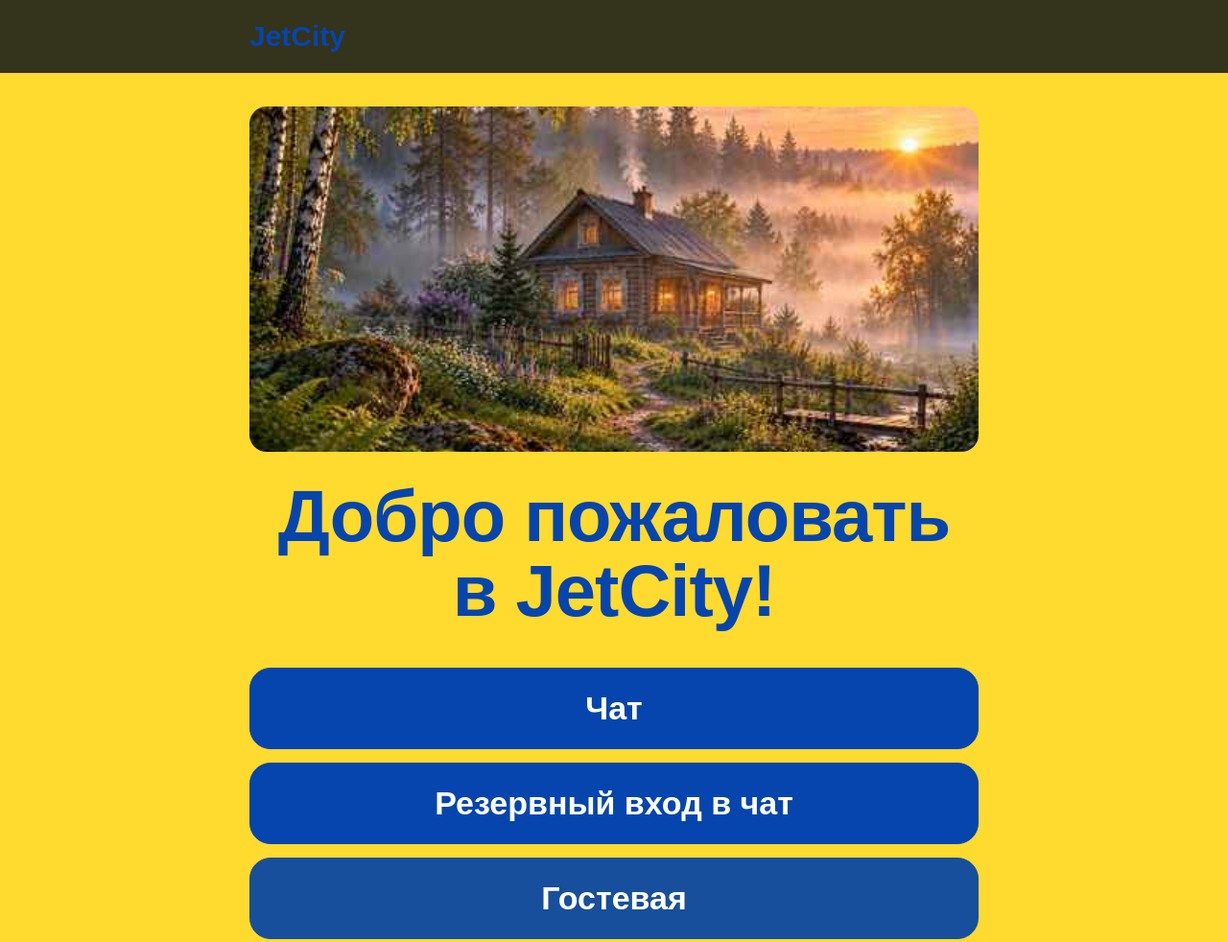
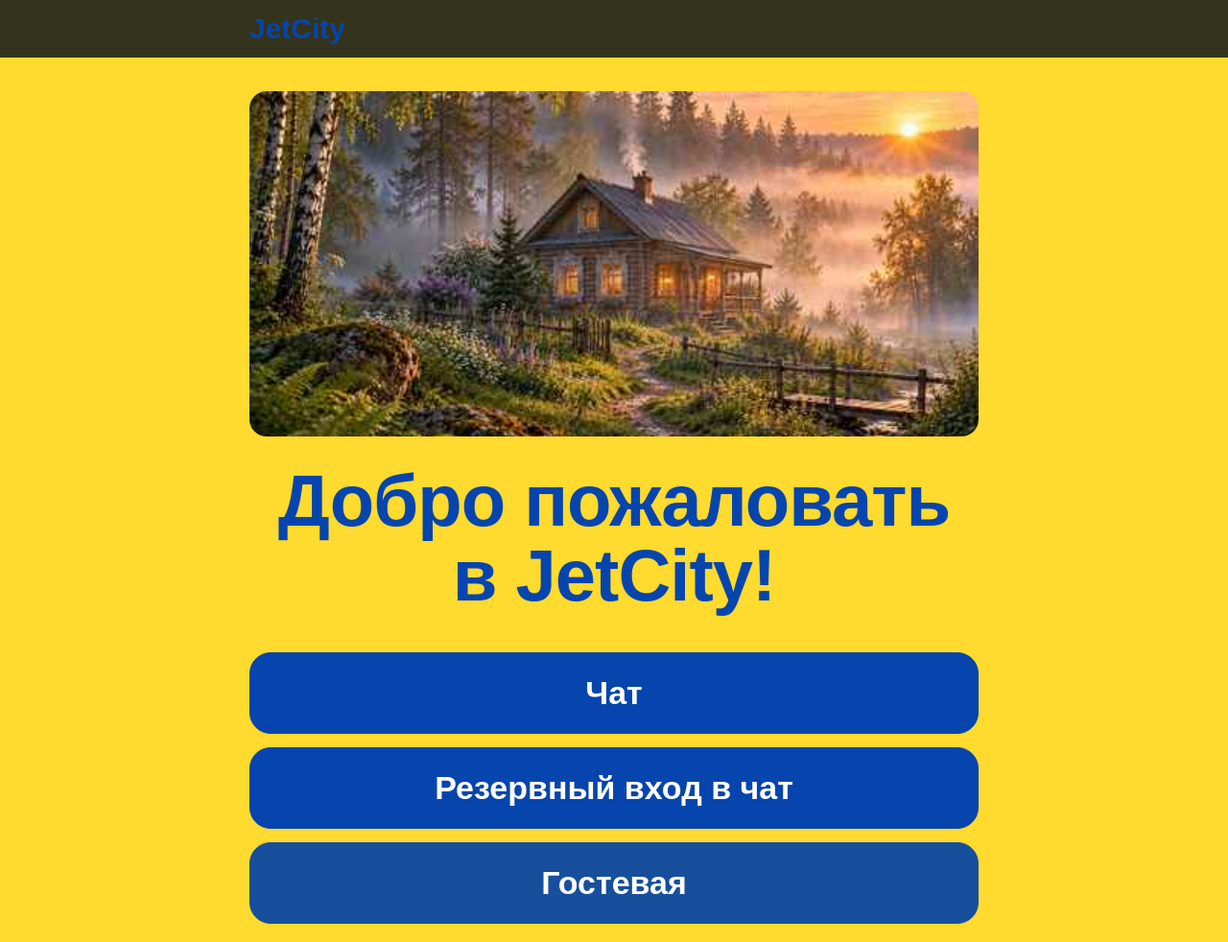
Before and after one commit to jetcity-chat/jetcity-chat.github.io, a plain HTML site: page index.html in a window 1280 px wide. Shown: the top 982 px of the page at 96% size. Drawn offline with Linux system fonts and the light colour scheme.

Commit message:
Reduce JetCity header height

```diff
--- a/index.html
+++ b/index.html
@@ -10,7 +10,7 @@
 *{box-sizing:border-box}
 html{scroll-behavior:smooth}
 body{margin:0;min-height:100vh;font-family:Arial,sans-serif;background:var(--bg);color:var(--blue)}
-.topbar{height:76px;background:#34331b;display:flex;align-items:center}
+.topbar{height:60px;background:#34331b;display:flex;align-items:center}
 .topbar .wrap{font-size:30px;font-weight:800;color:var(--blue)}
 .wrap{width:min(1050px,92%);margin:0 auto}
 .hero{padding:clamp(28px,5vh,52px) 0 36px}
```
